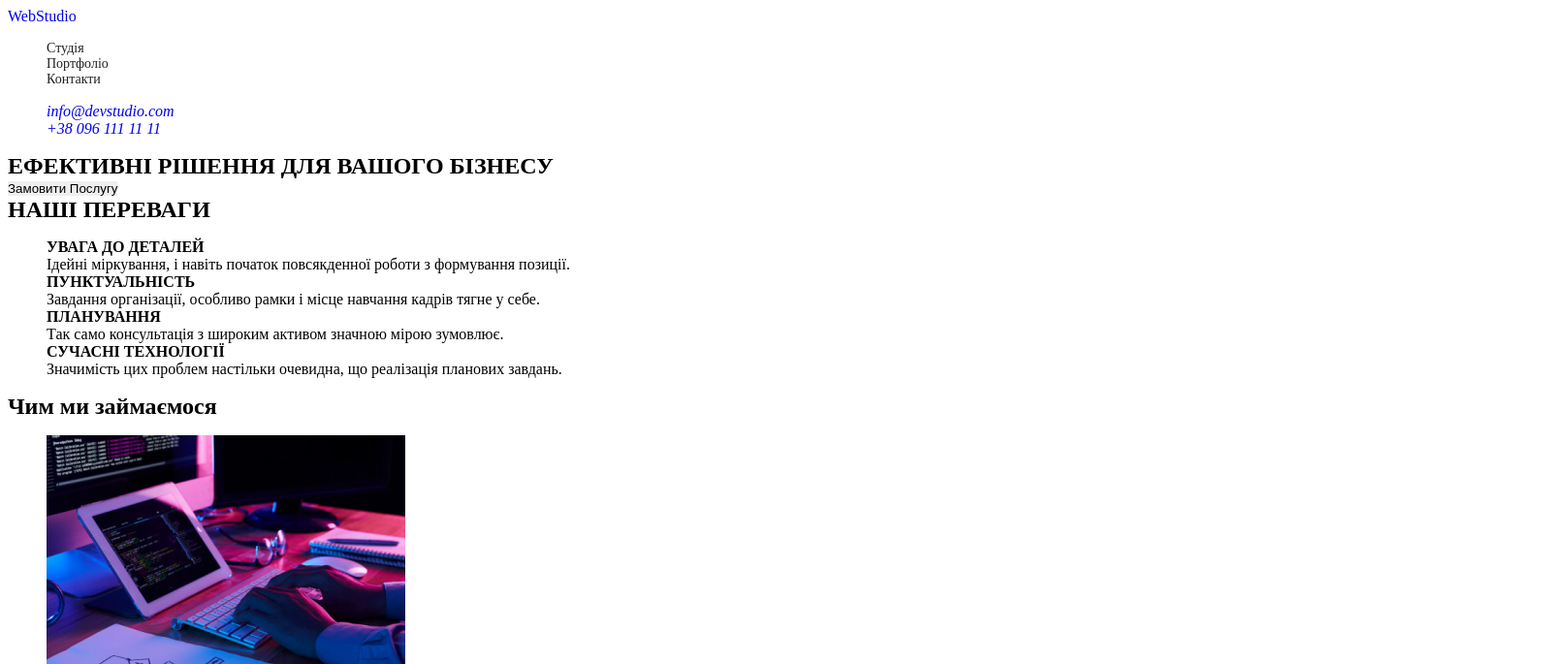
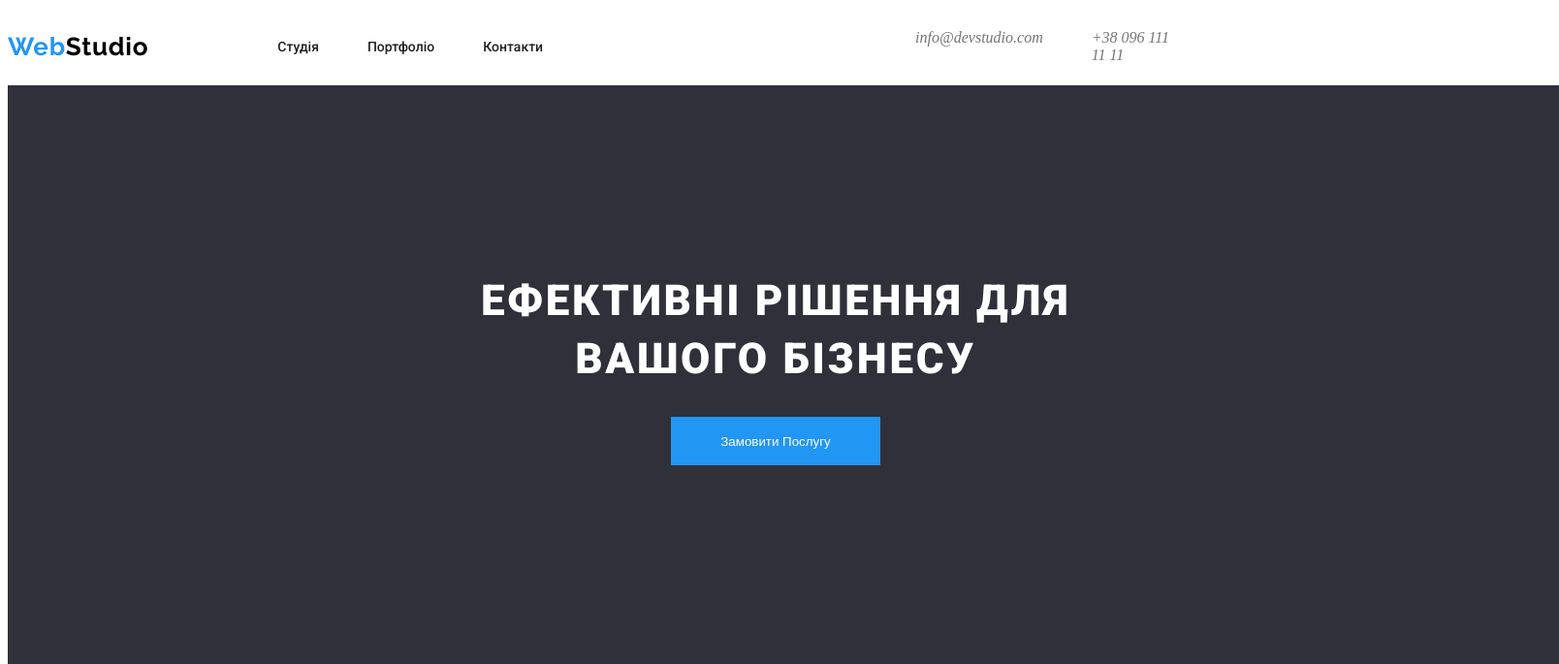
Before and after one commit to Daniela2201/html_hw, a plain HTML site: page index.html in a window 1280 px wide. Shown: the top 685 px of the page at 97% size, 1608 px wide, since content can reach past the window. Drawn offline with Linux system fonts and the light colour scheme.

Commit message:
start css

```diff
--- a/index.html
+++ b/index.html
@@ -1,18 +1,23 @@
 <!DOCTYPE html>
 <html lang="en">
   <head>
-    <meta charset="UTF-8">
-    <meta http-equiv="X-UA-Compatible" content="IE=edge">
-    <meta name="viewport" content="width=device-width, initial-scale=1.0">
+    <meta charset="UTF-8" />
+    <meta http-equiv="X-UA-Compatible" content="IE=edge" />
+    <meta name="viewport" content="width=device-width, initial-scale=1.0" />
     <title>Document</title>
-    <link rel="stylesheet" href="./style.css">
-    <link rel="preconnect" href="https://fonts.googleapis.com">
-<link rel="preconnect" href="https://fonts.gstatic.com" crossorigin>
-<link href="https://fonts.googleapis.com/css2?family=Raleway:wght@700&family=Roboto:wght@400;500;700;900&display=swap" rel="stylesheet">
+    <link rel="stylesheet" href="./style.css" />
+    <link rel="preconnect" href="https://fonts.googleapis.com" />
+    <link rel="preconnect" href="https://fonts.gstatic.com" crossorigin />
+    <link
+      href="https://fonts.googleapis.com/css2?family=Raleway:wght@700&family=Roboto:wght@400;500;700;900&display=swap"
+      rel="stylesheet"
+    />
   </head>
   <body>
     <header class="header">
-        <a class="logo" href="./index.html">WebStudio</a>
+      <a class="logo" href="./index.html"
+        >Web<span class="logo-span">Studio</span></a
+      >
       <nav class="nav">
         <ul class="nav-list">
           <li class="nav-item">
@@ -29,12 +34,20 @@
       <address class="header-address">
         <ul class="header-address-list">
           <li class="header-address-item">
-                <a class="header-address-linl" target="_blank" href="mailto:info@devstudio.com"
-                >info@devstudio.com</a>
+            <a
+              class="header-address-linl"
+              target="_blank"
+              href="mailto:info@devstudio.com"
+              >info@devstudio.com</a
+            >
           </li>
           <li class="header-address-item">
-                <a class="header-address-linl" target="_blank" href="tel:+38 096 111 11 11"
-                >+38 096 111 11 11</a>
+            <a
+              class="header-address-linl"
+              target="_blank"
+              href="tel:+38 096 111 11 11"
+              >+38 096 111 11 11</a
+            >
           </li>
         </ul>
       </address>
@@ -49,19 +62,30 @@
         <ul class="about-list">
           <li class="about-itel">
             <b class="about-highlight">УВАГА ДО ДЕТАЛЕЙ</b>
-                    <p class="about-text">Ідейні міркування, і навіть початок повсякденної роботи з формування позиції.</p>
+            <p class="about-text">
+              Ідейні міркування, і навіть початок повсякденної роботи з
+              формування позиції.
+            </p>
           </li>
           <li class="about-itel">
             <b class="about-highlight">ПУНКТУАЛЬНІСТЬ</b>
-                    <p class="about-text">Завдання організації, особливо рамки і місце навчання кадрів тягне у себе.</p>
-                <li>
+            <p class="about-text">
+              Завдання організації, особливо рамки і місце навчання кадрів тягне
+              у себе.
+            </p>
+          </li>
           <li class="about-itel">
             <b class="about-highlight">ПЛАНУВАННЯ</b>
-                     <p class="about-text">Так само консультація з широким активом значною мірою зумовлює.</p>
+            <p class="about-text">
+              Так само консультація з широким активом значною мірою зумовлює.
+            </p>
           </li>
           <li class="about-itel">
             <b class="about-highlight">СУЧАСНІ ТЕХНОЛОГІЇ</b>
-                    <p class="about-text">Значимість цих проблем настільки очевидна, що реалізація планових завдань.</p>
+            <p class="about-text">
+              Значимість цих проблем настільки очевидна, що реалізація планових
+              завдань.
+            </p>
           </li>
         </ul>
       </section>
@@ -69,13 +93,25 @@
         <h2 class="work-title">Чим ми займаємося</h2>
         <ul class="work-list">
           <li class="work-itel">
-                    <img class="work-img" src="./images/What-do-we-do/img-1.jpg" alt="Картинка з програмуванням">
+            <img
+              class="work-img"
+              src="./images/What-do-we-do/img-1.jpg"
+              alt="Картинка з програмуванням"
+            />
           </li>
           <li class="work-itel">
-                    <img class="work-img" src="./images/What-do-we-do/img-2.jpg" alt="Карминка з веб дизайном">
+            <img
+              class="work-img"
+              src="./images/What-do-we-do/img-2.jpg"
+              alt="Карминка з веб дизайном"
+            />
           </li>
           <li class="work-itel">
-                    <img class="work-img" src="./images/What-do-we-do/img-3.jpg" alt="Картинка з стилем">
+            <img
+              class="work-img"
+              src="./images/What-do-we-do/img-3.jpg"
+              alt="Картинка з стилем"
+            />
           </li>
         </ul>
       </section>
@@ -87,17 +123,29 @@
             <p class="team-text">Product Designer</p>
           </li>
           <li class="team-itel">
-                    <img class="team-img" src="./images/Our-conamna/img-2.jpg" alt="Ольга Рєпіна">
+            <img
+              class="team-img"
+              src="./images/Our-conamna/img-2.jpg"
+              alt="Ольга Рєпіна"
+            />
             <b class="team-highlight">Ольга Рєпіна</b>
             <p class="team-text">Frontend Developer</p>
           </li>
           <li class="team-itel">
-                    <img class="team-img" src="./images/Our-conamna/img-3.jpg" alt="Микола Тарасов">
+            <img
+              class="team-img"
+              src="./images/Our-conamna/img-3.jpg"
+              alt="Микола Тарасов"
+            />
             <b class="team-highlight">Микола Тарасов</b>
             <p class="team-text">Marketing</p>
           </li>
           <li class="team-itel">
-                    <img class="team-img" src="./images/Our-conamna/img-4.jpg" alt="Михайло Єрмаков">
+            <img
+              class="team-img"
+              src="./images/Our-conamna/img-4.jpg"
+              alt="Михайло Єрмаков"
+            />
             <b class="team-highlight">Михайло Єрмаков</b>
             <p class="team-text">UI Designer</p>
           </li>
@@ -105,20 +153,31 @@
       </section>
     </main>
     <footer class="footer">
-        <a class="footer-logo" href="./index.html">WebStudio</a>
+      <a class="logo" href="./index.html"
+        >Web<span class="logo-span">Studio</span></a
+      >
       <address class="footer-address">
         <ul class="footer-list">
           <li class="footer-itel">
-                    <a class="footer-link" type="_blank" href="https://goo.gl/maps/y5X9nS27S2TrQVY58"
-                    >м. Київ, пр-т Лесі Українки, 26</a>
+            <a
+              class="footer-link"
+              type="_blank"
+              href="https://goo.gl/maps/y5X9nS27S2TrQVY58"
+              >м. Київ, пр-т Лесі Українки, 26</a
+            >
           </li>
           <li class="footer-itel">
-                    <a class="footer-link" type="_blank" href="mailto:info@devstudio.com"
-                    >info@devstudio.com</a>
+            <a
+              class="footer-link"
+              type="_blank"
+              href="mailto:info@devstudio.com"
+              >info@devstudio.com</a
+            >
           </li>
           <li class="footer-itel">
             <a class="footer-link" type="_blank" href="tel:+38 096 111 11 11"
-                    >+38 096 111 11 11</a>
+              >+38 096 111 11 11</a
+            >
           </li>
         </ul>
       </address>
--- a/style.css
+++ b/style.css
@@ -3,17 +3,3 @@
 
 @import "./styles/sections/header.css";
 @import "./styles/sections/hero.css";
-
-ol,
-ul {
-    list-style: none;
-}
-
-a {
-    display: block;
-    text-decoration: none;
-}
-
-html {
-    scroll-behavior: smooth;
-}
--- /dev/null
+++ b/styles/sections/about.css
@@ -0,0 +1,6 @@
+.about-list {
+  font-family: var(--family-roboto);
+}
+.about-text {
+  color: var(--color-gray);
+}
--- a/styles/sections/header.css
+++ b/styles/sections/header.css
@@ -1,8 +1,44 @@
+.header {
+  height: 80px;
+  display: flex;
+  align-items: center;
+  justify-content: center;
+}
 .nav-link {
-    font-family: "Roboto", ;
-    font-weight: 500;
-    font-size: 14px;
-    line-height: calc(16 / 14);
+  font-family: var(--family-roboto);
+  font-weight: 500;
+  font-size: 14px;
+  line-height: calc(16 / 14);
 
-    color: #212121;
+  color: var(--color-black);
 }
+.nav-list {
+  display: flex;
+}
+.header-address-list {
+  display: flex;
+}
+.logo {
+  font-family: var(--family-raleway);
+  font-weight: 700;
+  font-size: 26px;
+  line-height: calc(31 / 26);
+  letter-spacing: 0.03em;
+  color: var(--color-blue);
+  margin-right: 93px;
+}
+.logo-span {
+  color: #000000;
+}
+.nav-item:not(:last-child) {
+  margin-right: 50px;
+}
+.nav {
+  margin-right: 344px;
+}
+.header-address-item {
+  margin-right: 50px;
+}
+.header-address-linl {
+  color: var(--color-gray);
+}
--- a/styles/sections/hero.css
+++ b/styles/sections/hero.css
@@ -0,0 +1,32 @@
+.section-hero {
+  width: 1600px;
+  height: 600px;
+  background-color: #2f303a;
+}
+.hero-text {
+  font-family: var(--family-roboto);
+  font-weight: 900;
+  font-size: 44px;
+  line-height: calc(60 / 44);
+  text-align: center;
+  letter-spacing: 0.06em;
+  text-transform: uppercase;
+  position: absolute;
+  width: 696px;
+  height: 120px;
+  left: 452px;
+  top: 280px;
+
+  color: #ffffff;
+}
+
+.hero-button {
+  position: absolute;
+  width: 216px;
+  height: 50px;
+  left: 692px;
+  top: 430px;
+
+  background: #2196f3;
+  color: #ffffff;
+}
--- a/styles/variables.css
+++ b/styles/variables.css
@@ -1,4 +1,9 @@
 :root {
-    --family-roboto: "Roboto", ;
-    --family-raleway: "Raleway", ;
+    --family-roboto: "Roboto", sans-serif;
+    --family-raleway: "Raleway", sans-serif;
+
+    --color-black: #212121;
+    --color-gray: #757575;
+    --color-blue: #2196F3;
+
 }
```
Lines whose indentation alone changed are shown as unchanged.
